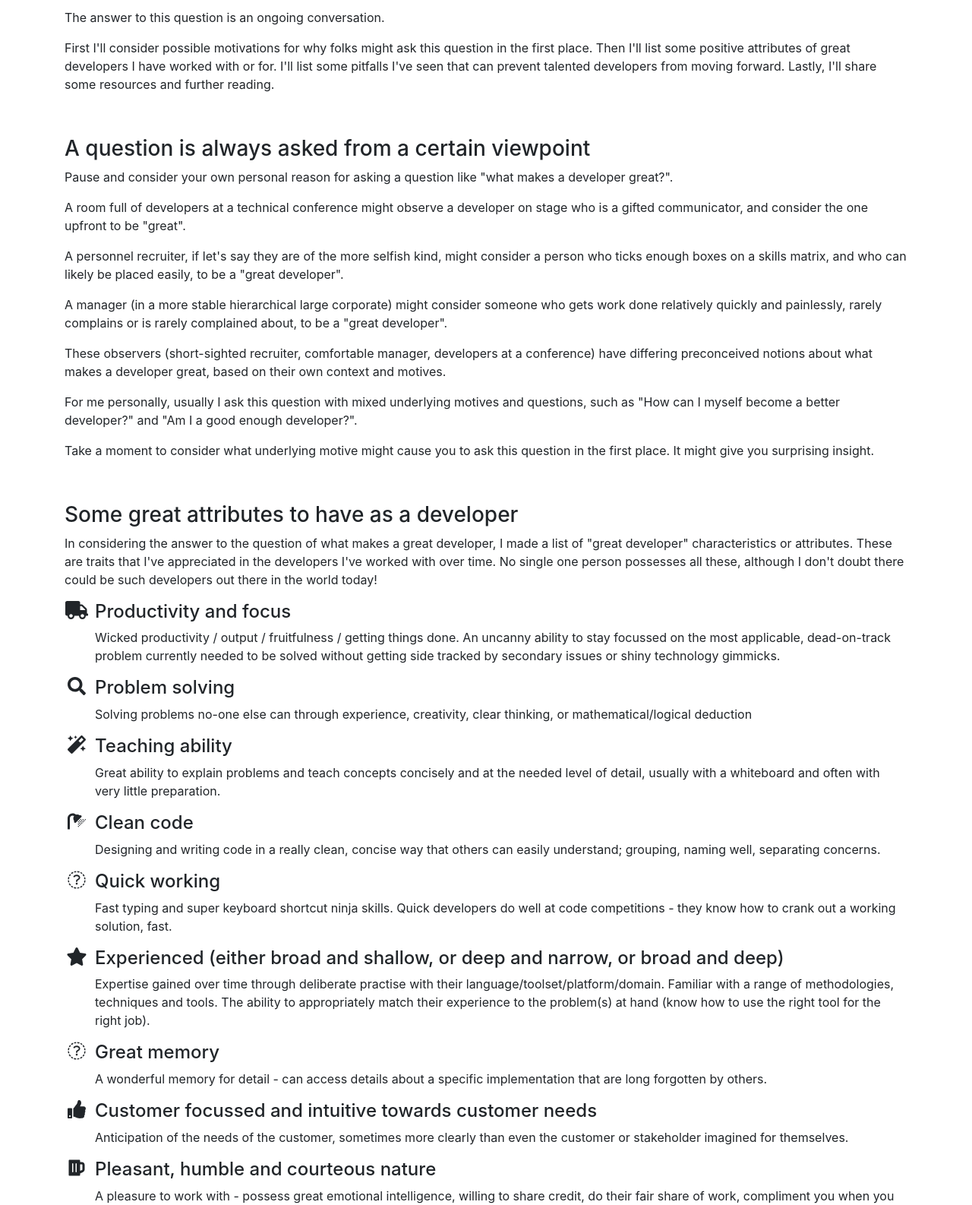
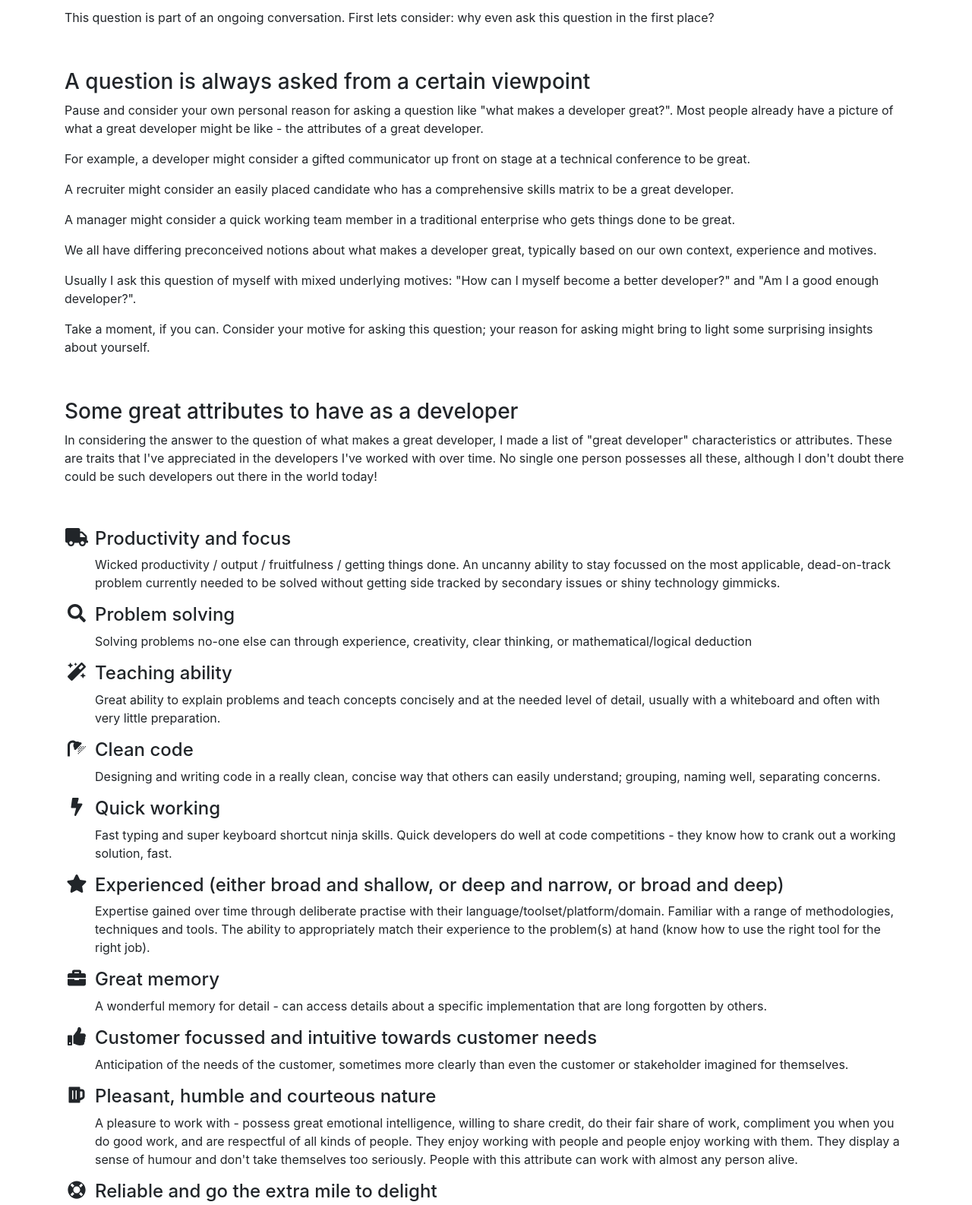
Before and after one commit to grahammcallister/grahammcallisternet, a website: page views/greatdeveloper.html in a window 1280 px wide. Shown: the part 140-1726 px from the top of the page at 76% size. Drawn offline with nearby package versions, Linux system fonts and the light colour scheme.

Commit message:
Fixes to icons

```diff
--- a/views/greatdeveloper.html
+++ b/views/greatdeveloper.html
@@ -25,42 +25,46 @@
             <hr/>
 <div class="row">
     <div class="col-lg-12">
+        <p>
+            This question is part of an ongoing conversation. First lets consider: why even ask this question in the first place?
+        </p>
+
+        <p>&nbsp;</p>
+
+        <h3>A question is always asked from a certain viewpoint</h3>
 
         <p>
-            The answer to this question is an ongoing conversation.
+            Pause and consider your own personal reason for asking a question like "what makes a developer great?". Most people already have a picture of what a great developer might be like - the attributes of a great developer.
         </p>
         <p>
-            First I'll consider possible motivations for why folks might ask this question in the first place. Then I'll list some positive attributes of great developers I have worked with or for.
-            I'll list some pitfalls I've seen that can prevent talented developers from moving forward. Lastly, I'll share some resources and further reading.
-        </p>
-        <p>&nbsp;</p>
-        <h3>A question is always asked from a certain viewpoint</h3>
-        <p>
-            Pause and consider your own personal reason for asking a question like "what makes a developer great?".
+            For example, a developer might consider a gifted communicator up front on stage at a technical conference to be great.
         </p>
         <p>
-            A room full of developers at a technical conference might observe a developer on stage who is a gifted communicator, and consider the one upfront to be "great".
+            A recruiter might consider an easily placed candidate who has a comprehensive skills matrix to be a great developer.
         </p>
         <p>
-            A personnel recruiter, if let's say they are of the more selfish kind, might consider a person who ticks enough boxes on a skills matrix, and who can likely be placed easily, to be a "great developer".
+            A manager might consider a quick working team member in a traditional enterprise who gets things done to be great.
         </p>
         <p>
-            A manager (in a more stable hierarchical large corporate) might consider someone who gets work done relatively quickly and painlessly, rarely complains or is rarely complained about, to be a "great developer".
+            We all have differing preconceived notions about what makes a developer great, typically based on our own context, experience and motives.
         </p>
         <p>
-            These  observers (short-sighted recruiter, comfortable manager, developers at a conference) have differing preconceived notions about what makes a developer great, based on their own context and motives.
+            Usually I ask this question of myself with mixed underlying motives: "How can I myself become a better developer?" and "Am I a good enough developer?".
         </p>
         <p>
-            For me personally, usually I ask this question with mixed underlying motives and questions, such as "How can I myself become a better developer?" and "Am I a good enough developer?".
+            Take a moment, if you can. Consider your motive for asking this question; your reason for asking might bring to light some surprising insights about yourself.
         </p>
-        <p>
-            Take a moment to consider what underlying motive might cause you to ask this question in the first place. It might give you surprising insight.
-        </p>
+
         <p>&nbsp;</p>
+
         <h3>Some great attributes to have as a developer</h3>
+
         <p>
             In considering the answer to the question of what makes a great developer, I made a list of "great developer" characteristics or attributes. These are traits that I've appreciated in the developers I've worked with over time. No single one person possesses all these, although I don't doubt there could be such developers out there in the world today!
         </p>
+
+        <p>&nbsp;</p>
+
         <ul class="fa-ul">
             <li>
                 <h4><i class="fa fa-li fa-truck"> </i>Productivity and focus</h4>
@@ -87,7 +91,7 @@
                 </p>
             </li>
             <li>
-                <h4><i class="fa fa-li fa-flash"> </i>Quick working</h4>
+                <h4><i class="fa fa-li fa-bolt"> </i>Quick working</h4>
                 <p>
                     Fast typing and super keyboard shortcut ninja skills. Quick developers do well at code competitions - they know how to crank out a working solution, fast.
                 </p>
@@ -99,7 +103,7 @@
                 </p>
             </li>
             <li>
-                <h4><i class="fa fa-li fa-bank"> </i>Great memory</h4>
+                <h4><i class="fa fa-li fa-briefcase"> </i>Great memory</h4>
                 <p>
                     A wonderful memory for detail - can access details about a specific implementation that are long forgotten by others.
                 </p>
@@ -117,19 +121,19 @@
                 </p>
             </li>
             <li>
-                <h4><i class="fa fa-li fa-life-buoy"> </i>Reliable and go the extra mile to delight</h4>
+                <h4><i class="fa fa-li fa-life-ring"> </i>Reliable and go the extra mile to delight</h4>
                 <p>
                     They make sure they never let you down, almost always doing what they say they will do, or alternatively they renegotiate the terms of their former commitments. If at all possible, they will consistently under-promise and deliver above your expectations of them.
                 </p>
             </li>
             <li>
-                <h4><i class="fa fa-li fa-check-square-o"> </i>Precise</h4>
+                <h4><i class="fa fa-li fa-check-square"> </i>Precise</h4>
                 <p>
                     A deep commitment to excellence in all they do - never shipping a single defect, and their build is always green. Counting the keystrokes, allocating memory conscientiously, and definitely no spelling errors in their code.
                 </p>
             </li>
             <li>
-                <h4><i class="fa fa-li fa-vcard"> </i>Respected reputation and "sensei factor"</h4>
+                <h4><i class="fa fa-li fa-address-card"> </i>Respected reputation and "sensei factor"</h4>
                 <p>
                     Known in their own right by business leaders, the customer, or other stakeholders. Such individuals are able to communicate with stakeholders in an authoritative way that other developers are not able to do.
                 </p>
@@ -147,13 +151,13 @@
                 </p>
             </li>
             <li>
-                <h4><i class="fa fa-li fa-heart-o"> </i>Caring and mentoring</h4>
+                <h4><i class="fa fa-li fa-heart"> </i>Caring and mentoring</h4>
                 <p>
                     Cares about you as a person who is more than just a software coding resource, and thinks about your career development, your future and your current circumstances. Sometimes tells you to stop working and go home and rest.
                 </p>
             </li>
             <li>
-                <h4><i class="fa fa-li fa-diamond"> </i>Squirrels away good nuggets of knowledge or code</h4>
+                <h4><i class="fa fa-li fa-gem"> </i>Stashes nuggets of knowledge or code</h4>
                 <p>
                     Has a well maintained library of existing code samples, snippets, test data, example solutions they have kept and built and curated, and are kind enough to share
                 </p>
@@ -177,7 +181,7 @@
                 </p>
             </li>
             <li>
-                <h4><i class="fa fa-li fa-futbol-o"> </i>Helpful secondary skills</h4>
+                <h4><i class="fa fa-li fa-futbol"> </i>Other helpful secondary skills</h4>
                 <p>
                     A developer who also has an eye for graphic design and user experience can add tons of value to any project. A developer with suprising side passions can bring a unique flavour. Working with a developer who had an extraordinary passion and skill in chess taught me about strategic thinking and competitiveness.
                 </p>
@@ -188,13 +192,13 @@
         <p>&nbsp;</p>
         <ul class="fa-ul">
             <li>
-                <h4><i class="fa fa-li fa-calendar"> </i>Flavour of the month developers</h4>
+                <h4><i class="fa fa-li fa-calendar-alt"> </i>Flavour of the month developers</h4>
                 <p>
                     These developers always need to be seen following latest trends, even when irrelevant. Perhaps a degree of underlying insecurity might be part of driving this.
                 </p>
             </li>
             <li>
-                <h4><i class="fa fa-li fa-frown-o"> </i>Negativity or bitterness</h4>
+                <h4><i class="fa fa-li fa-skull"> </i>Negativity or bitterness</h4>
                 <p>
                     Developers in some situations run the risk of adopting a tired attitude or an automatic negative response. Even though it may be understandable why some developers grow weary and embittered in some situations, it is almost never helpful to consistently exhibit negativity in the workplace. Sadly some developers never seem to grow beyond this and become isolated as a result.
                 </p>
```
